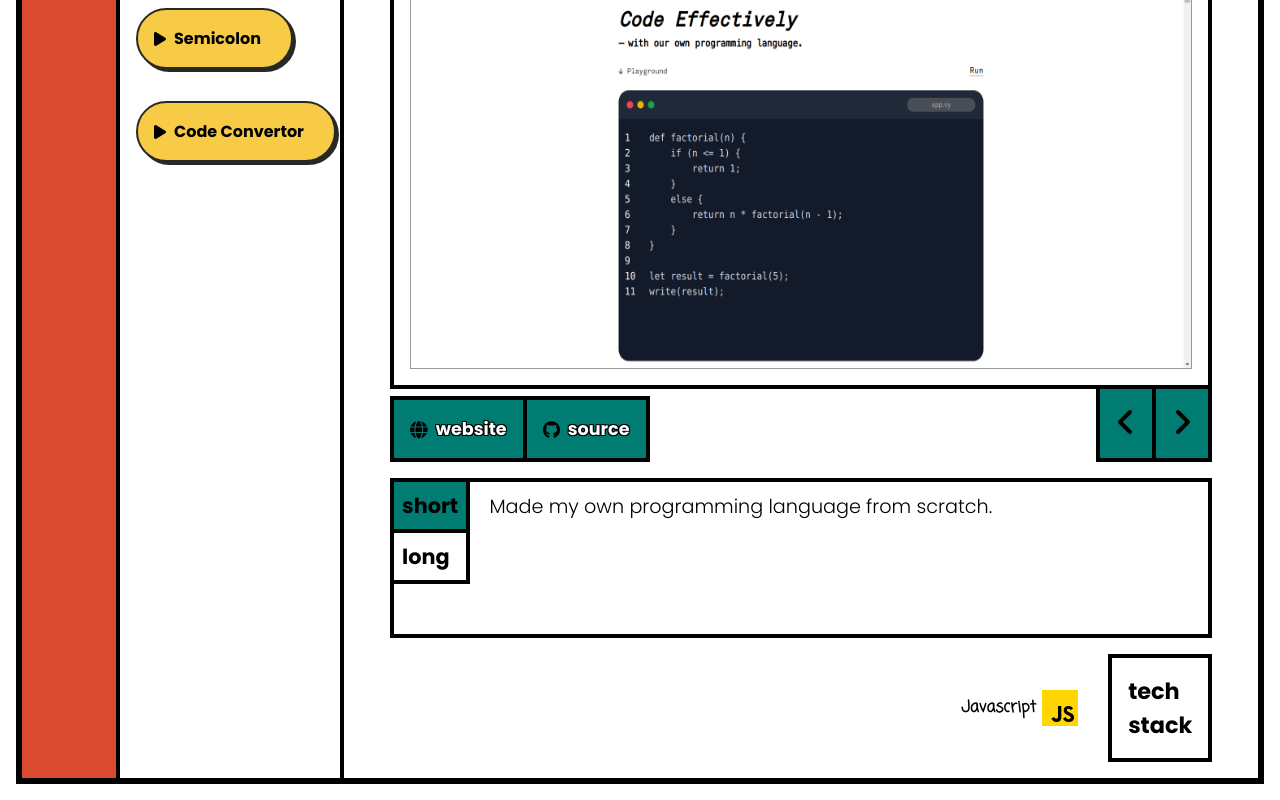
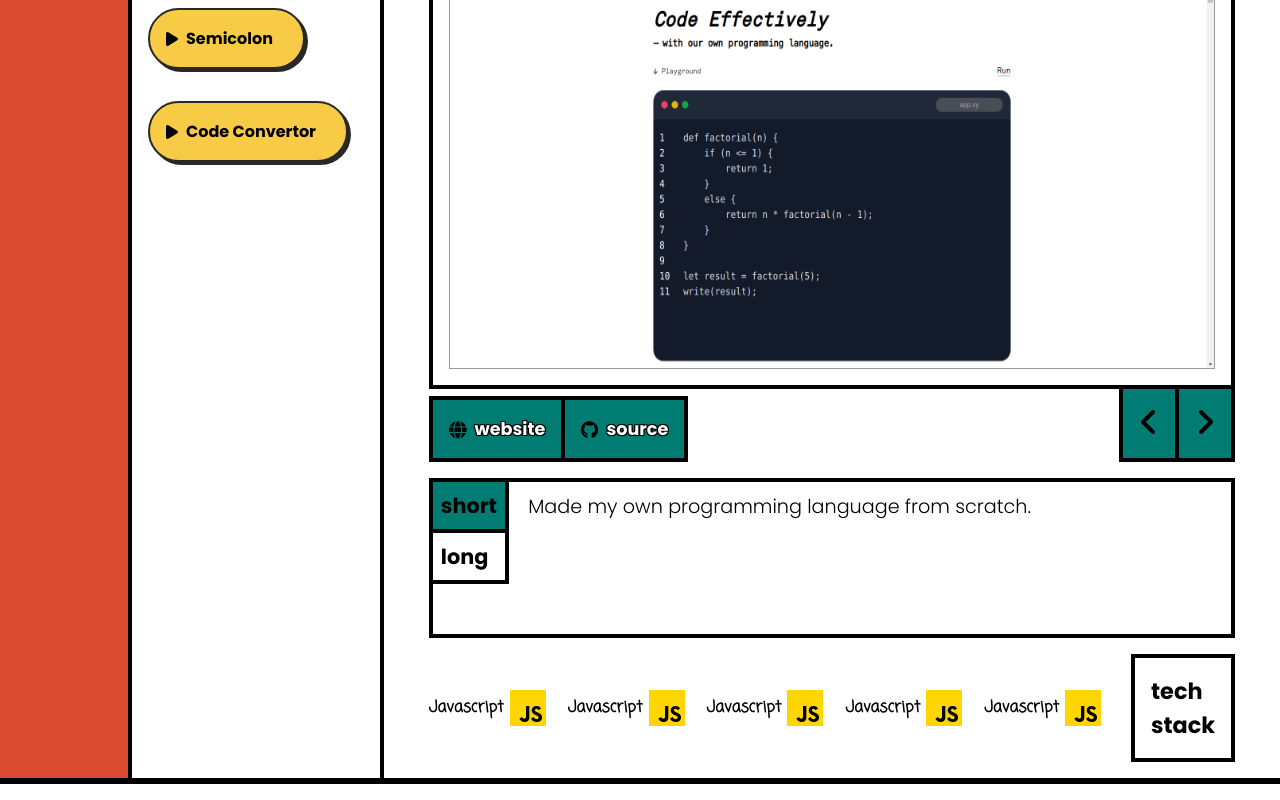
Before and after one commit to Amanjot-001/portfolio-old, a React (Vite) app: page / in a window 1280 px wide. Shown: the part 868-1668 px from the top of the page. Built offline with nearby package versions, Linux system fonts and the light colour scheme; a web font is replaced by a local one.

Commit message:
style update

```diff
--- a/src/assets/styles/App.css
+++ b/src/assets/styles/App.css
@@ -33,5 +33,5 @@ body {
   display: flex;
   flex-direction: column;
   height: 100%;
-  width: 100%;
+  width: 100vw;
 }
--- a/src/assets/styles/Header.css
+++ b/src/assets/styles/Header.css
@@ -2,7 +2,7 @@
     position: relative;
     display: flex;
     /* flex-direction: column; */
-    width: 100vw;
+    width: 100%;
     height: 70vh;
     padding: 1rem;
     border-bottom: 6px solid #000;
--- a/src/assets/styles/Label.css
+++ b/src/assets/styles/Label.css
@@ -1,15 +1,16 @@
 .label {
-    display: flex;
+    display: grid;
+    grid-template-columns: 10% 20% 70%;
     font-family: 'poppins-bold', sans-serif;
     font-size: 1.8rem;
-    padding-left: 7rem;
+    /* padding-left: 7rem; */
     border-bottom: 6px solid #000;
     background-color: #d9d9d9;
 }
 
 h1 {
     padding: 0 1rem;
-    width: 20%;
+    /* width: 20%; */
     text-align: start;
     border-left: 4px solid #000;
     border-right: 4px solid #000;
--- a/src/assets/styles/Project.css
+++ b/src/assets/styles/Project.css
@@ -190,8 +190,8 @@
     align-items: center;
     width: 90%;
     margin-top: 1rem;
-    cursor: pointer;
     gap: 1.5rem;
+    overflow: hidden;
 }
 
 .tech-label {
@@ -203,8 +203,11 @@
 
 .carousel {
     display: flex;
-    justify-content: center;
+    justify-content: start;
     align-items: center;
+    /* width: 80%; */
+    gap: 1rem;
+    overflow: hidden;
 }
 
 .tech-stack {
@@ -213,4 +216,5 @@
     align-items: center;
     font-family: coming-soon;
     font-weight: 800;
+    white-space: pre-wrap;
 }
--- a/src/assets/styles/Projects.css
+++ b/src/assets/styles/Projects.css
@@ -1,9 +1,11 @@
 .projects {
     display: grid;
-    margin: 1rem;
-    padding-left: calc(6rem - 2px);
-    grid-template-columns: 20% 80%;
-    border: 6px solid #000;
+    margin: 1rem 0;
+    width: 100% ;
+    /* padding-left: calc(6rem - 2px); */
+    grid-template-columns: 10% 20% 70%;
+    border-top: 6px solid #000;
+    border-bottom: 6px solid #000;
     background-color: #da4a2f;
 }
 
--- a/src/components/Label.jsx
+++ b/src/components/Label.jsx
@@ -3,7 +3,9 @@ import '../assets/styles/Label.css'
 export default function Label({title}) {
     return (
         <div className="label">
+            <div className="empty1"></div>
             <h1>{title}</h1>
+            <div className="empty2"></div>
         </div>
     )
 }
--- a/src/components/Project.jsx
+++ b/src/components/Project.jsx
@@ -1,4 +1,4 @@
-import { useState } from 'react';
+import { useState, useEffect } from 'react';
 import PropTypes from 'prop-types'
 import '../assets/styles/Project.css'
 import { FontAwesomeIcon } from '@fortawesome/react-fontawesome'
@@ -81,7 +81,7 @@ export default function Project({ data }) {
                 )}
             </div>
             <div className="tech">
-                <div className="carousel">
+                <div className='carousel'>
                     {data.tech.map((obj, index) => (
                         <div key={index} className="tech-stack">
                             <p className='tech-name'>{obj.techName}</p>
--- a/src/components/Projects.jsx
+++ b/src/components/Projects.jsx
@@ -19,7 +19,51 @@ const projects = [
             {
                 techName: 'Javascript',
                 img: js
-            }
+            },
+            {
+                techName: 'Javascript',
+                img: js
+            },
+            {
+                techName: 'Javascript',
+                img: js
+            },
+            {
+                techName: 'Javascript',
+                img: js
+            },
+            {
+                techName: 'Javascript',
+                img: js
+            },
+            {
+                techName: 'Javascript',
+                img: js
+            },
+            {
+                techName: 'Javascript',
+                img: js
+            },
+            {
+                techName: 'Javascript',
+                img: js
+            },
+            {
+                techName: 'Javascript',
+                img: js
+            },
+            {
+                techName: 'Javascript',
+                img: js
+            },
+            {
+                techName: 'Javascript',
+                img: js
+            },
+            {
+                techName: 'Javascript',
+                img: js
+            },
         ]
     },
     {
@@ -44,6 +88,7 @@ const projects = [
 export default function Projects() {
     return (
         <div className="projects">
+            <div className="empty-space"></div>
             <div className="nav">
                 <div className="nav-content">
                     {projects.map((project, index) => (
```
